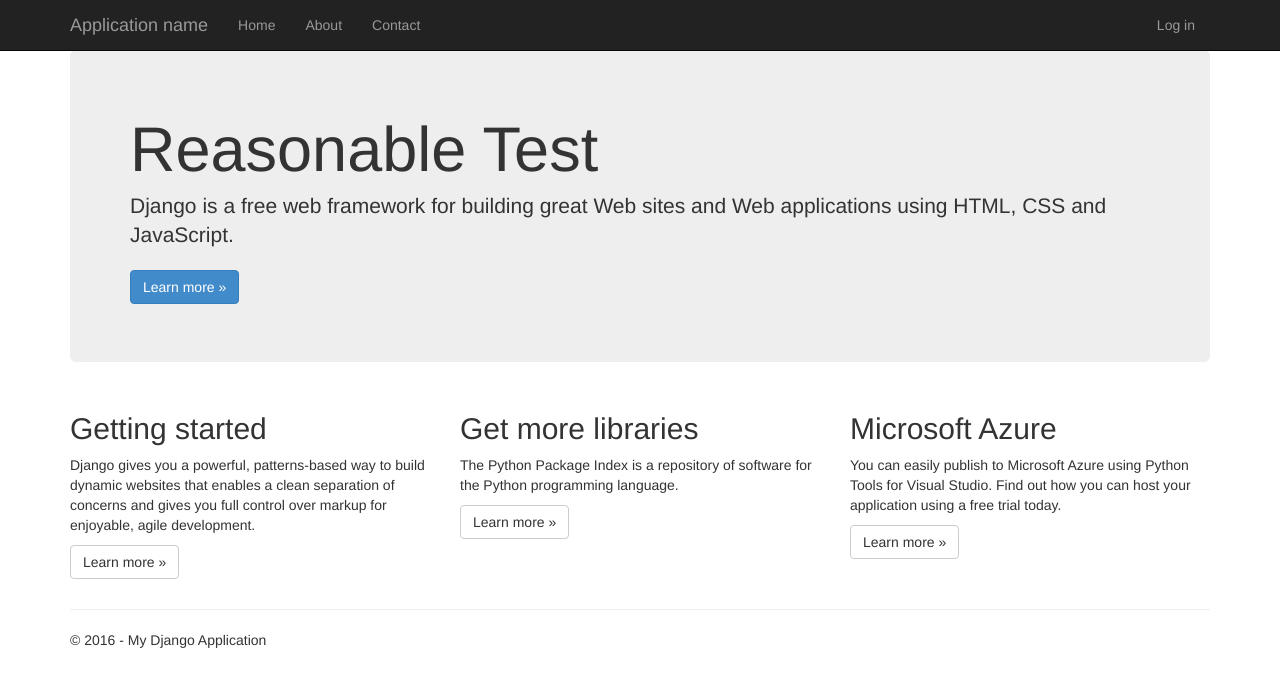
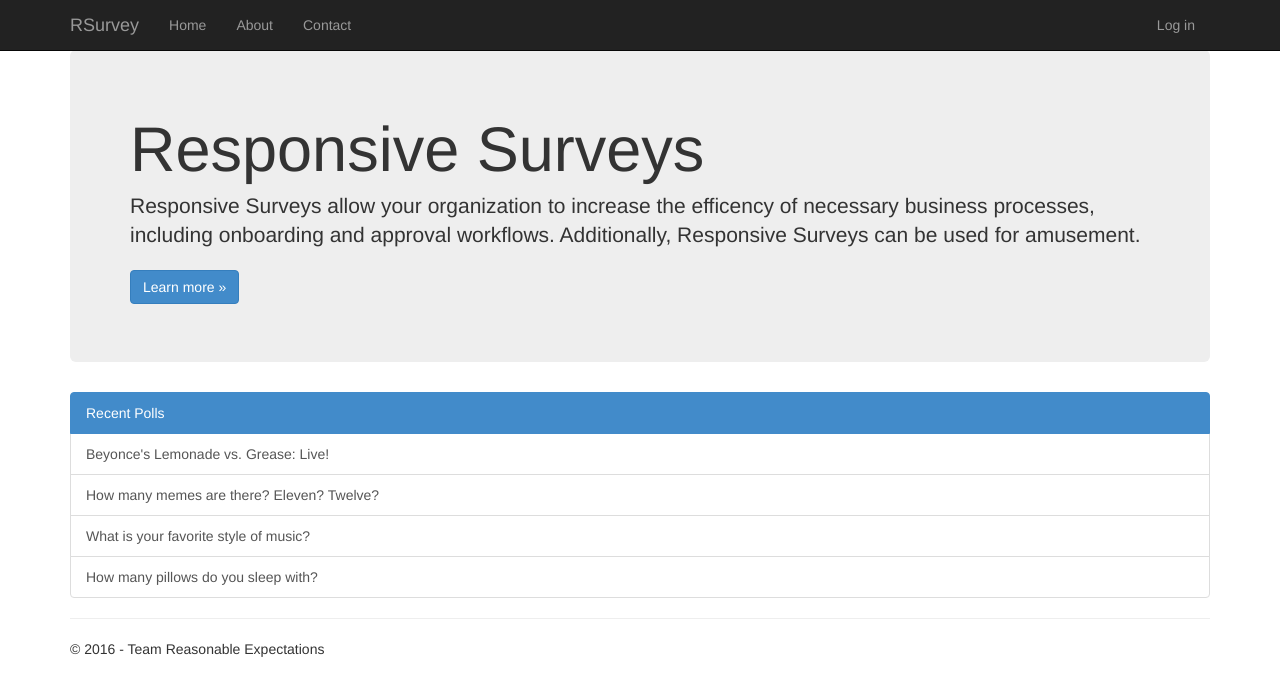
Before and after one commit to welschmj/reasonable-survey, a Django app: page / in a window 1280 px wide. Shown: the top 696 px of the page. Run offline with Django 3.2, Linux system fonts and the light colour scheme; data comes from the database, SQL or seed files in the repository; both versions use the stored data as it was after the commit; some libraries are stand-ins or nearby versions.

Commit message:
literally all the things for the demo

```diff
--- /dev/null
+++ b/dstest7/app/admin.py
@@ -0,0 +1,6 @@
+from django.contrib import admin
+from .models import Question, Choice
+
+admin.site.register(Question)
+
+admin.site.register(Choice)
--- a/dstest7/app/models.py
+++ b/dstest7/app/models.py
@@ -5,3 +5,17 @@ Definition of models.
 from django.db import models
 
 # Create your models here.
+
+class Question(models.Model):
+    question_text = models.CharField(max_length=200)
+    desc_text = models.TextField(default='Answer the question')
+    pub_date = models.DateTimeField('date published')
+    def __str__(self):
+        return self.question_text
+
+class Choice(models.Model):
+    question = models.ForeignKey(Question,on_delete=models.CASCADE)
+    choice_text = models.CharField(max_length=200)
+    votes = models.IntegerField(default=0)
+    def __str__(self):
+        return self.choice_text
--- a/dstest7/app/templates/app/index.html
+++ b/dstest7/app/templates/app/index.html
@@ -3,31 +3,24 @@
 {% block content %}
 
 <div class="jumbotron">
-    <h1>Reasonable Test</h1>
-    <p class="lead">Django is a free web framework for building great Web sites and Web applications using HTML, CSS and JavaScript.</p>
+    <h1>Responsive Surveys</h1>
+    <p class="lead">Responsive Surveys allow your organization to increase the efficency of necessary business processes, including onboarding and approval workflows. Additionally, Responsive Surveys can be used for amusement.</p>
     <p><a href="https://www.djangoproject.com/" class="btn btn-primary btn-large">Learn more &raquo;</a></p>
 </div>
 
-<div class="row">
-    <div class="col-md-4">
-        <h2>Getting started</h2>
-        <p>
-            Django gives you a powerful, patterns-based way to build dynamic websites that
-            enables a clean separation of concerns and gives you full control over markup
-            for enjoyable, agile development.
-        </p>
-        <p><a class="btn btn-default" href="http://www.djangobook.com/en/2.0/index.html">Learn more &raquo;</a></p>
-    </div>
-    <div class="col-md-4">
-        <h2>Get more libraries</h2>
-        <p>The Python Package Index is a repository of software for the Python programming language.</p>
-        <p><a class="btn btn-default" href="https://pypi.python.org/pypi">Learn more &raquo;</a></p>
-    </div>
-    <div class="col-md-4">
-        <h2>Microsoft Azure</h2>
-        <p>You can easily publish to Microsoft Azure using Python Tools for Visual Studio. Find out how you can host your application using a free trial today.</p>
-        <p><a class="btn btn-default" href="http://azure.microsoft.com">Learn more &raquo;</a></p>
-    </div>
+<div class="list-group">
+  <a href="#" class="list-group-item active">
+    Recent Polls
+  </a>
+    {% if latest_question_list %}
+        {% for question in latest_question_list %}
+            <a href="/{{ question.id }}/" class="list-group-item" >{{ question.question_text }}</a>
+        {% endfor %}
+        {% else %}
+            <p>No polls are available.</p>
+    {% endif %}
 </div>
 
+
+
 {% endblock %}
--- a/dstest7/app/templates/app/layout.html
+++ b/dstest7/app/templates/app/layout.html
@@ -3,7 +3,7 @@
 <head>
     <meta charset="utf-8" />
     <meta name="viewport" content="width=device-width, initial-scale=1.0">
-    <title>{{ title }} - My Django Application</title>
+    <title>{{ title }} </title>
     {% load staticfiles %}
     <link rel="stylesheet" type="text/css" href="{% static 'app/content/bootstrap.min.css' %}" />
     <link rel="stylesheet" type="text/css" href="{% static 'app/content/site.css' %}" />
@@ -19,7 +19,7 @@
                     <span class="icon-bar"></span>
                     <span class="icon-bar"></span>
                 </button>
-                <a href="/" class="navbar-brand">Application name</a>
+                <a href="/" class="navbar-brand">RSurvey</a>
             </div>
             <div class="navbar-collapse collapse">
                 <ul class="nav navbar-nav">
@@ -36,7 +36,7 @@
 {% block content %}{% endblock %}
         <hr/>
         <footer>
-            <p>&copy; {{ year }} - My Django Application</p>
+            <p>&copy; {{ year }} - Team Reasonable Expectations</p>
         </footer>
     </div>
 
--- a/dstest7/app/views.py
+++ b/dstest7/app/views.py
@@ -2,21 +2,41 @@
 Definition of views.
 """
 
-from django.shortcuts import render
+from django.shortcuts import render, get_object_or_404
 from django.http import HttpRequest
 from django.template import RequestContext
 from datetime import datetime
 
+from .models import Question, Choice
+
+def detail(request, question_id):
+    question = get_object_or_404(Question, pk=question_id)
+    return render(request, 'app/detail.html', {'question': question})
+
+def results(request, question_id):
+    response = "You're looking at the results of question %s."
+    return HttpResponse(response % question_id)
+
+def vote(request, question_id, ans_id):
+    question = get_object_or_404(Question, pk=question_id)
+    choice = question.choice_set.get(pk=ans_id)
+    choice.votes = choice.votes + 1
+    choice.save()
+    return detail(request, question_id)
+
 def home(request):
     """Renders the home page."""
     assert isinstance(request, HttpRequest)
+    latest_question_list = Question.objects.order_by('-pub_date')[:5]
+    context = {
+            'title':'Home Page',
+            'year':datetime.now().year,
+            'latest_question_list': latest_question_list
+            }
     return render(
         request,
         'app/index.html',
-        {
-            'title':'Home Page',
-            'year':datetime.now().year,
-        }
+        context
     )
 
 def contact(request):
--- a/dstest7/dstest7/urls.py
+++ b/dstest7/dstest7/urls.py
@@ -10,13 +10,22 @@ import app.forms
 import app.views
 
 # Uncomment the next lines to enable the admin:
-# from django.conf.urls import include
-# from django.contrib import admin
-# admin.autodiscover()
+from django.conf.urls import include
+from django.contrib import admin
+admin.autodiscover()
 
 urlpatterns = [
     # Examples:
+
+    # ex: /polls/5/
+    url(r'^(?P<question_id>[0-9]+)/$', app.views.detail, name='detail'),
+    # ex: /polls/5/results/
+    url(r'^(?P<question_id>[0-9]+)/results/$', app.views.results, name='results'),
+    # ex: /polls/5/vote/
+    url(r'^(?P<question_id>[0-9]+)/vote/(?P<ans_id>[0-9]+)$', app.views.vote, name='vote'),
+
     url(r'^$', app.views.home, name='home'),
+    url(r'^poll/$', app.views.home, name='home'),
     url(r'^contact$', app.views.contact, name='contact'),
     url(r'^about', app.views.about, name='about'),
     url(r'^login/$',
@@ -39,8 +48,8 @@ urlpatterns = [
         name='logout'),
 
     # Uncomment the admin/doc line below to enable admin documentation:
-    # url(r'^admin/doc/', include('django.contrib.admindocs.urls')),
+    # url(r'^admin/doc/', include(django.contrib.admindocs.urls)),
 
     # Uncomment the next line to enable the admin:
-    # url(r'^admin/', include(admin.site.urls)),
+    url(r'^admin/', include(admin.site.urls)),
 ]
```
Also changed, not shown: dstest7/app/templates/app/about.html (+11 -3 lines), dstest7/app/templates/app/contact.html (+2 -10 lines), dstest7/app/templates/app/detail.html (added, +44 -0 lines), dstest7/app/templates/app/index2.html (added, +9 -0 lines), dstest7/app/migrations/0001_initial.py (added), dstest7/app/migrations/0002_question_desc_text.py (added), dstest7/db.sqlite3, 3 other files.
